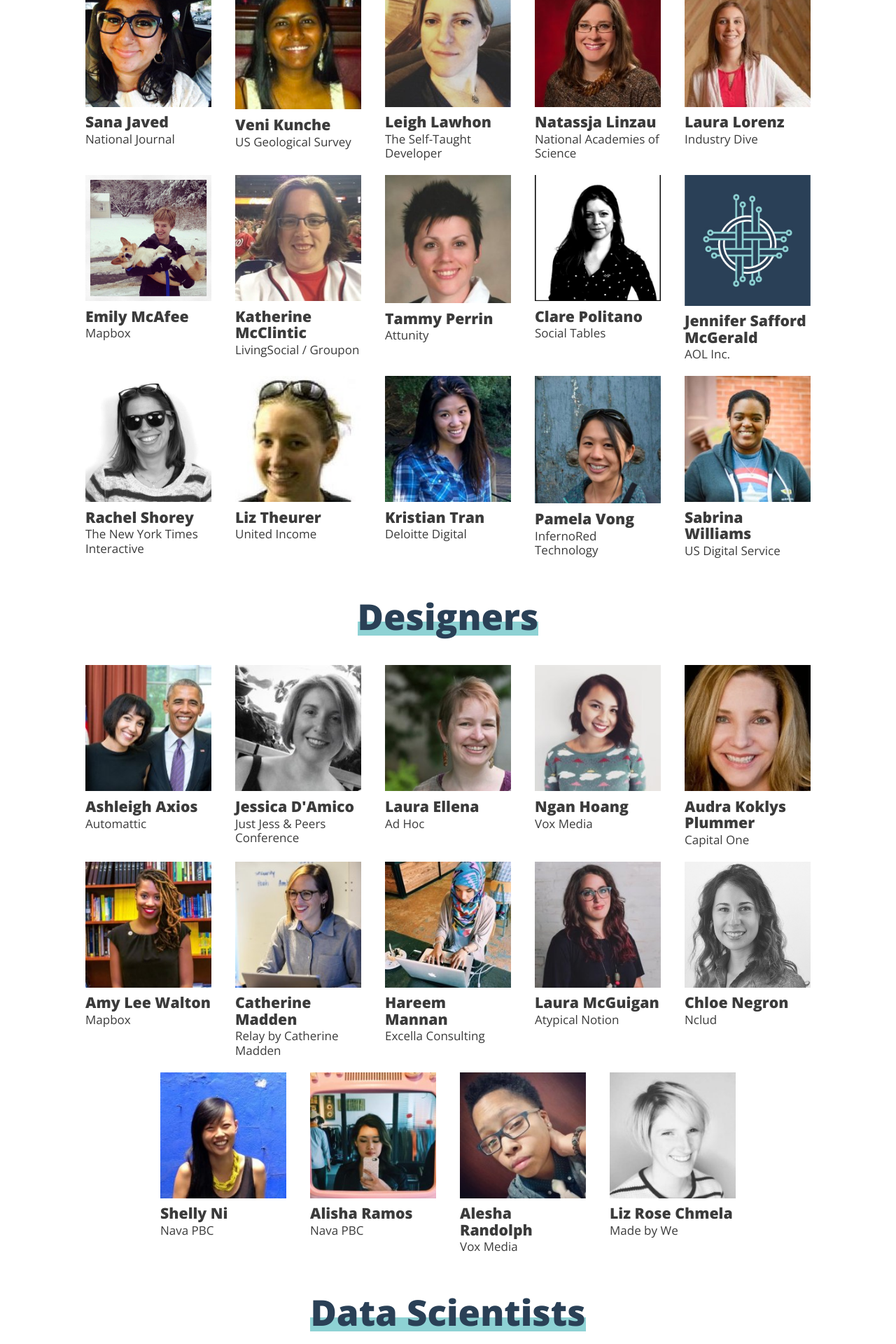
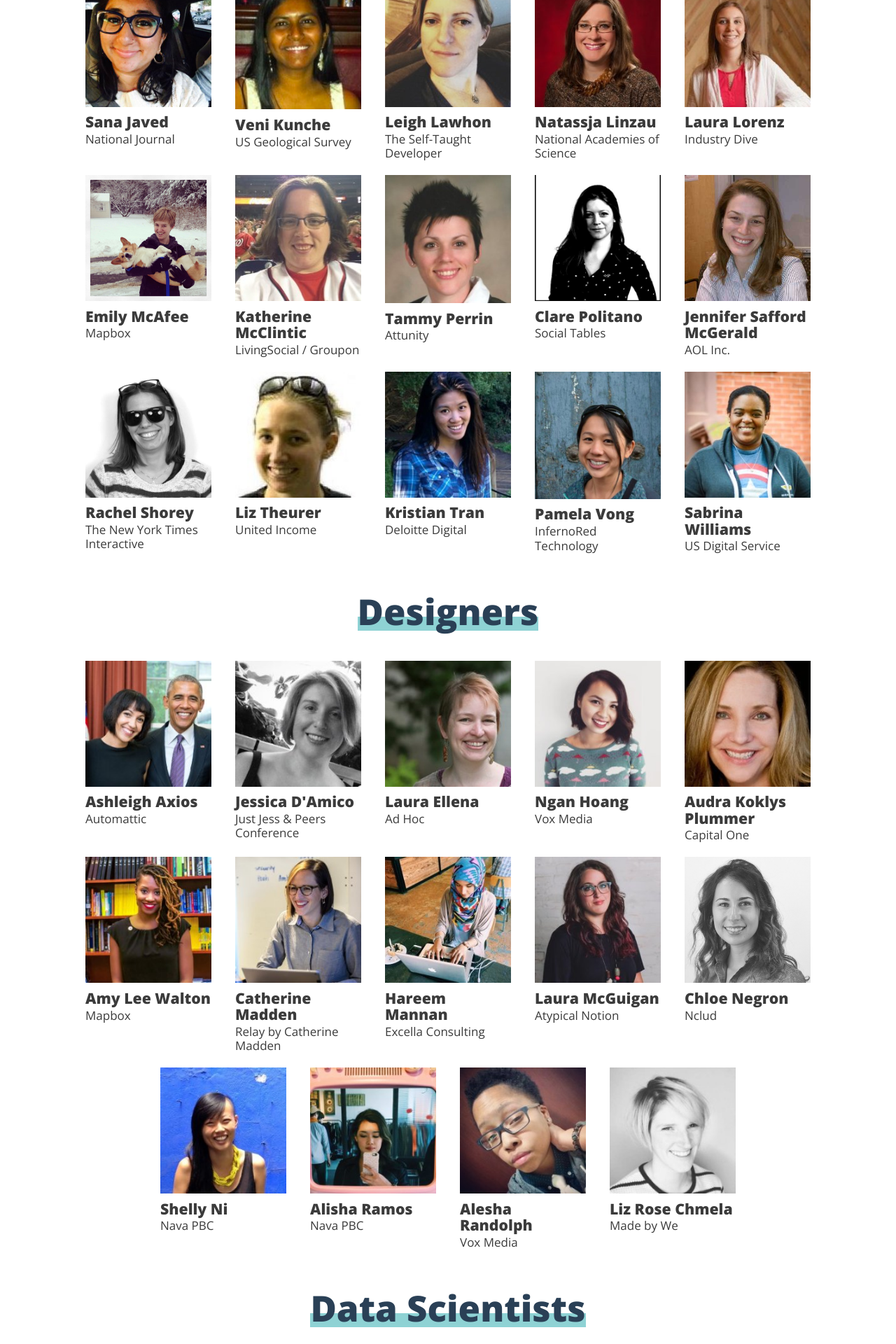
Before and after one commit to dcfemtech/dcfemtech.github.io, a Jekyll site: the page built from awards.html, in a window 1280 px wide. Shown: the part 1274-3194 px from the top of the page at 70% size. Built offline with Jekyll 4.4.1, drawn with Linux system fonts in a browser that asks for light colours.

Commit message:
add jennifer photo

```diff
--- a/awards.html
+++ b/awards.html
@@ -118,7 +118,7 @@ redirect_from:
           <p>Social Tables</p>
         </li>
         <li>
-          <img src="assets/awards-2017/dcft.jpg" aria-hidden>
+          <img src="assets/awards-2017/programmers/jennifers.jpg" aria-hidden>
           <h3>Jennifer Safford McGerald</h3>
           <p>AOL Inc.</p>
         </li>
```
Also changed, not shown: assets/awards-2017/programmers/jennifers.jpg (added).
